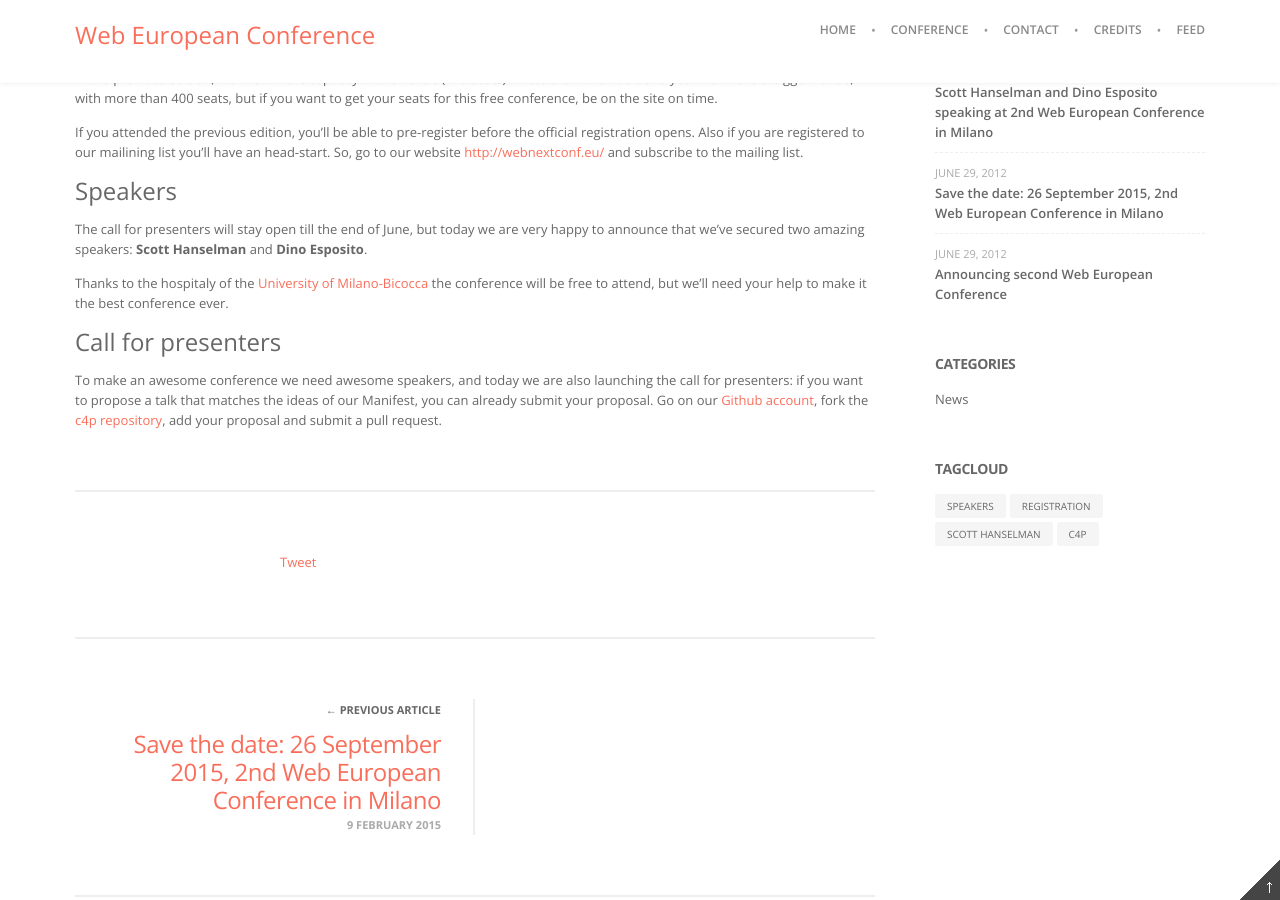
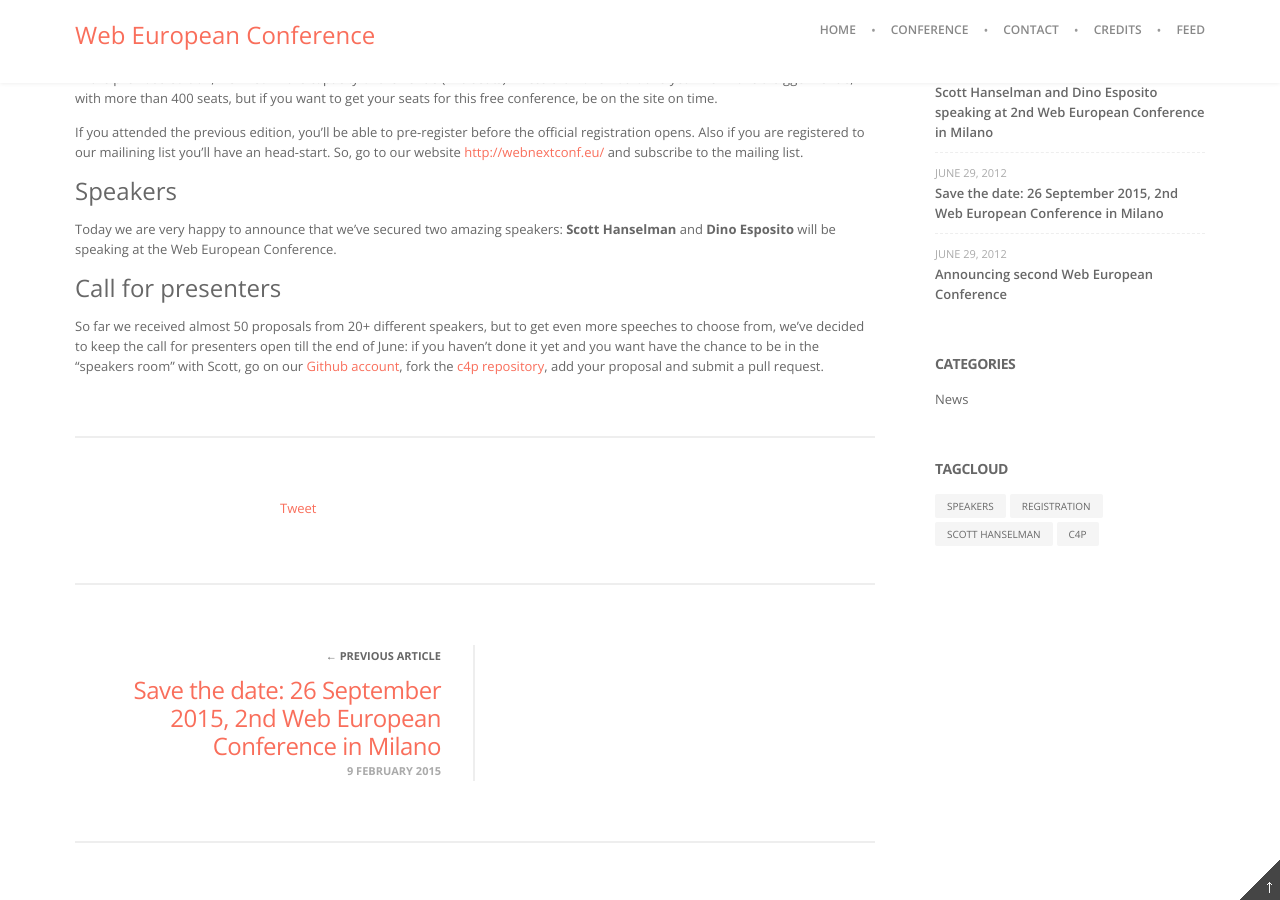
Before and after one commit to Web-European-Conference/blog, a Jekyll site: the page built from _posts/2015-06-08-opening-of-registrations-and-speakers-scott-hanselman.markdown, in a window 1280 px wide and 900 px high, scrolled down 379 px. Built offline with Jekyll 4.4.1, drawn with Linux system fonts in a browser that asks for light colours; Markdown is read by kramdown in place of the engine named in the settings; comment, search, counter and statistics services are not loaded.

Commit message:
Added pic

```diff
--- a/_posts/2015-06-08-opening-of-registrations-and-speakers-scott-hanselman.markdown
+++ b/_posts/2015-06-08-opening-of-registrations-and-speakers-scott-hanselman.markdown
@@ -3,7 +3,7 @@
 date: 2015-06-08
 title: "Scott Hanselman and Dino Esposito speaking at 2nd Web European Conference in Milano"
 description: "Announcing the opening date of registrations and some of the main speakers, Scott Hanselman and Dino Esposito"
-imagePath: /assets/2015/06/new-website-preview.jpg
+imagePath: /assets/2015/07/scott-speaker.jpg
 comments: true
 categories:
 - News
@@ -22,10 +22,8 @@
 
 ### Speakers
 
-The call for presenters will stay open till the end of June, but today we are very happy to announce that we've secured two amazing speakers: **Scott Hanselman** and **Dino Esposito**.
-
-Thanks to the hospitaly of the [University of Milano-Bicocca](http://www.unimib.it/go/102/Home/English) the conference will be free to attend, but we'll need your help to make it the best conference ever.
+Today we are very happy to announce that we've secured two amazing speakers: **Scott Hanselman** and **Dino Esposito** will be speaking at the Web European Conference.
 
 ### Call for presenters
 
-To make an awesome conference we need awesome speakers, and today we are also launching the call for presenters: if you want to propose a talk that matches the ideas of our Manifest, you can already submit your proposal. Go on our [Github account](https://github.com/Web-European-Conference), fork the [c4p repository](https://github.com/Web-European-Conference/c4p), add your proposal and submit a pull request.
+So far we received almost 50 proposals from 20+ different speakers, but to get even more speeches to choose from, we've decided to keep the call for presenters open till the end of June: if you haven't done it yet and you want have the chance to be in the "speakers room" with Scott, go on our [Github account](https://github.com/Web-European-Conference), fork the [c4p repository](https://github.com/Web-European-Conference/c4p), add your proposal and submit a pull request.
```
Also changed, not shown: assets/2015/06/scott-speaker.jpg (added).
